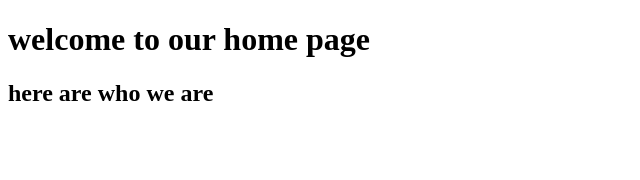
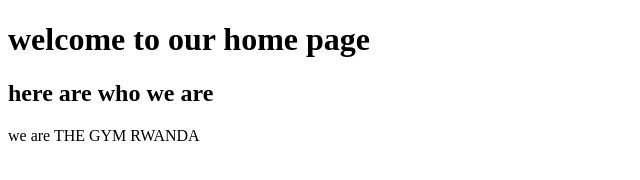
Before and after one commit to NoellaPromise/git-exercises-solutions, a plain HTML site: page home.html in a window 1280 px wide. Shown: the whole page, without its empty margins (0-640 px from the left). Drawn offline with Linux system fonts and the light colour scheme.

Commit message:
Add changes to the home page

```diff
--- a/home.html
+++ b/home.html
@@ -8,5 +8,6 @@
 <body>
    <h1>welcome to our home page</h1>
    <h2>here are who we are</h2>
+   <p>we are THE GYM RWANDA</p>
 </body>
 </html>
```
